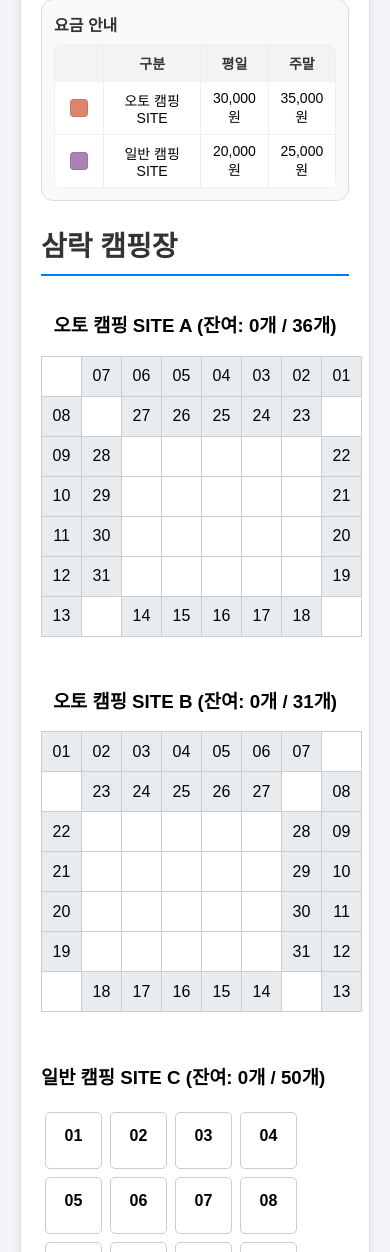
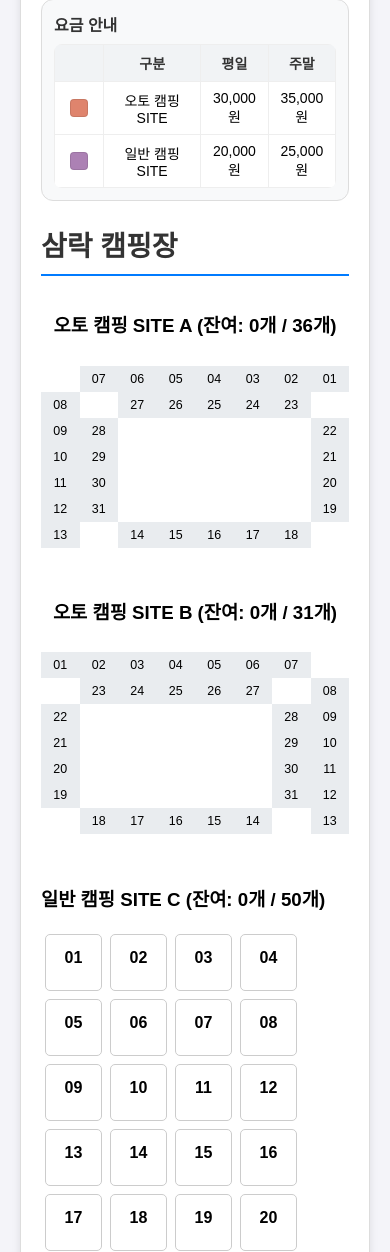
Before and after one commit to vreummedia/campingbusan, a Flask app: page / in a window 390 px wide. Shown: the part 603-1855 px from the top of the page. Run offline with Flask 3, Linux system fonts and the light colour scheme; data that the repository does not hold is empty.

Commit message:
Update index.html

```diff
--- a/templates/index.html
+++ b/templates/index.html
@@ -104,7 +104,42 @@
         .area-map-container { display: flex; justify-content: space-around; flex-wrap: nowrap; margin-bottom: 20px; width: 100%; }
         .area-map-container > div { width: 50%; padding: 0 10px; box-sizing: border-box; text-align: center; }
         .area-table-a, .area-table-b { border-collapse: collapse; margin: 10px auto; width: 100%; max-width: 550px; }
-        .area-table-a td, .area-table-b td { border: 1px solid #ccc; padding: 10px 5px; text-align: center; height: 40px; min-width: 40px; box-sizing: border-box; }
+
+        /* === 삼락 A/B 표 반응형 === */
+        .table-wrap {
+          width: 100%;
+          overflow-x: auto;            /* 아주 작은 화면에서 마지막 안전장치 */
+          -webkit-overflow-scrolling: touch;
+        }
+
+        .area-table-a,
+        .area-table-b {
+          width: 100%;                 /* 컨테이너 폭에 딱 맞게 */
+          max-width: 100%;             /* 더 커지지 않게 */
+          table-layout: fixed;         /* 칸을 균등 분배해서 줄임 */
+          font-size: clamp(11px, 2.6vw, 16px);  /* 화면에 따라 글자 크기도 유연하게 */
+        }
+
+        .area-table-a td,
+        .area-table-b td {
+          min-width: 0;                /* 40px 고정 폭 제거 */
+          height: auto;                /* 고정 높이 제거(내용에 맞춰) */
+          padding: 8px 6px;            /* 기본 패딩 조금 줄이기 */
+          box-sizing: border-box;
+        }
+
+        /* 좁은 폰에서 한 번 더 압축 */
+        @media (max-width: 420px) {
+          .area-table-a td,
+          .area-table-b td {
+            padding: 6px 4px;
+          }
+          .area-table-a,
+          .area-table-b {
+            font-size: clamp(10px, 3.2vw, 14px);
+          }
+        }
+
         .status-on { background-color: #28a745; color: white; font-weight: bold; }
         .status-off { background-color: #e9ecef; color: black; }
         .status-booked { background-color: #dc3545; color: white; font-weight: bold; }
@@ -226,6 +261,7 @@
                 <div class="area-map-container">
                     <div>
                         <h3>오토 캠핑 SITE A (잔여: {{ available_a }}개 / {{ total_a }}개)</h3>
+                        <div class="table-wrap">
                             <table class="area-table-a">
                                 {% set rows = [
                                     ['빈', '07', '06', '05', '04', '03', '02', '01'],
@@ -249,8 +285,10 @@
                                 {% endfor %}
                             </table>
                         </div>
+                    </div>
                     <div>
                         <h3>오토 캠핑 SITE B (잔여: {{ available_b }}개 / {{ total_b }}개)</h3>
+                        <div class="table-wrap">
                             <table class="area-table-b">
                                 {% set rows = [
                                     ['01', '02', '03', '04', '05', '06', '07', '빈'],
@@ -273,6 +311,7 @@
                                     </tr>
                                 {% endfor %}
                             </table>
+                        </div>
                     </div>
                 </div>
 
```
Lines whose indentation alone changed are shown as unchanged.
